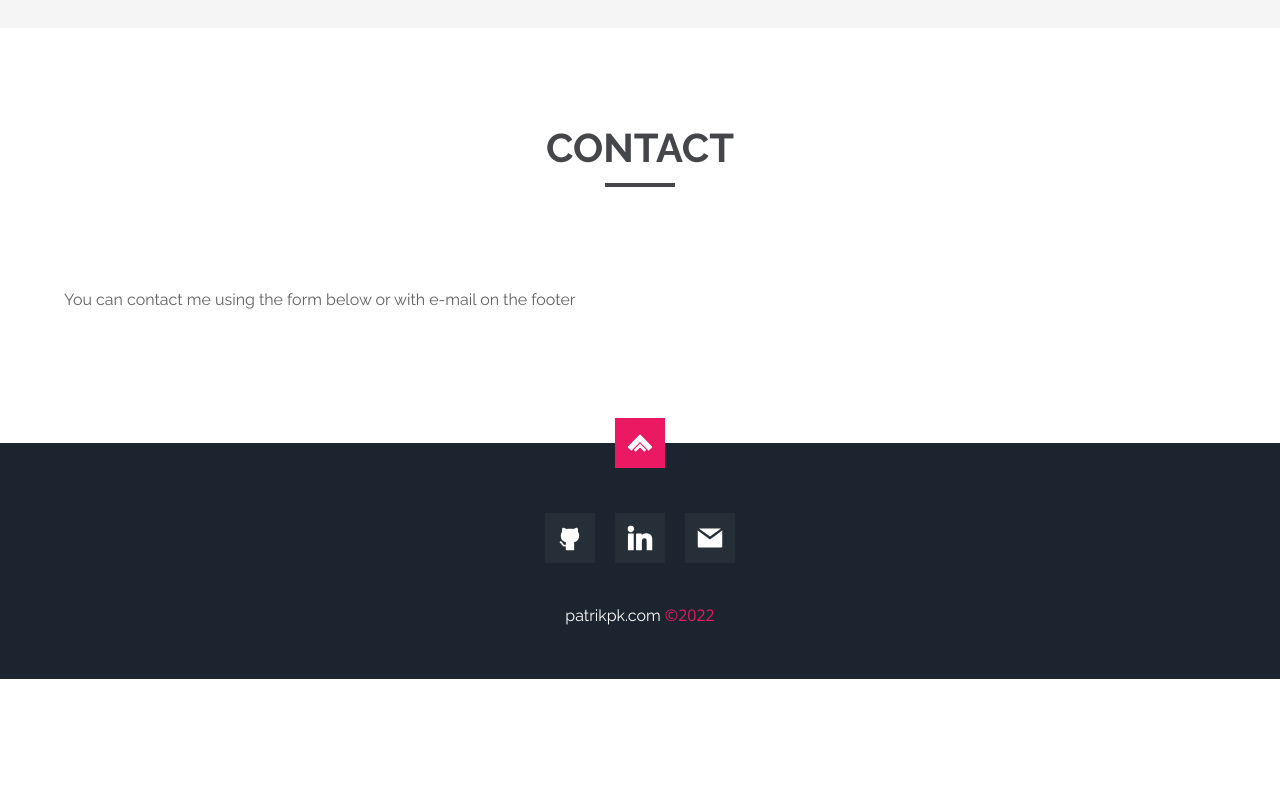
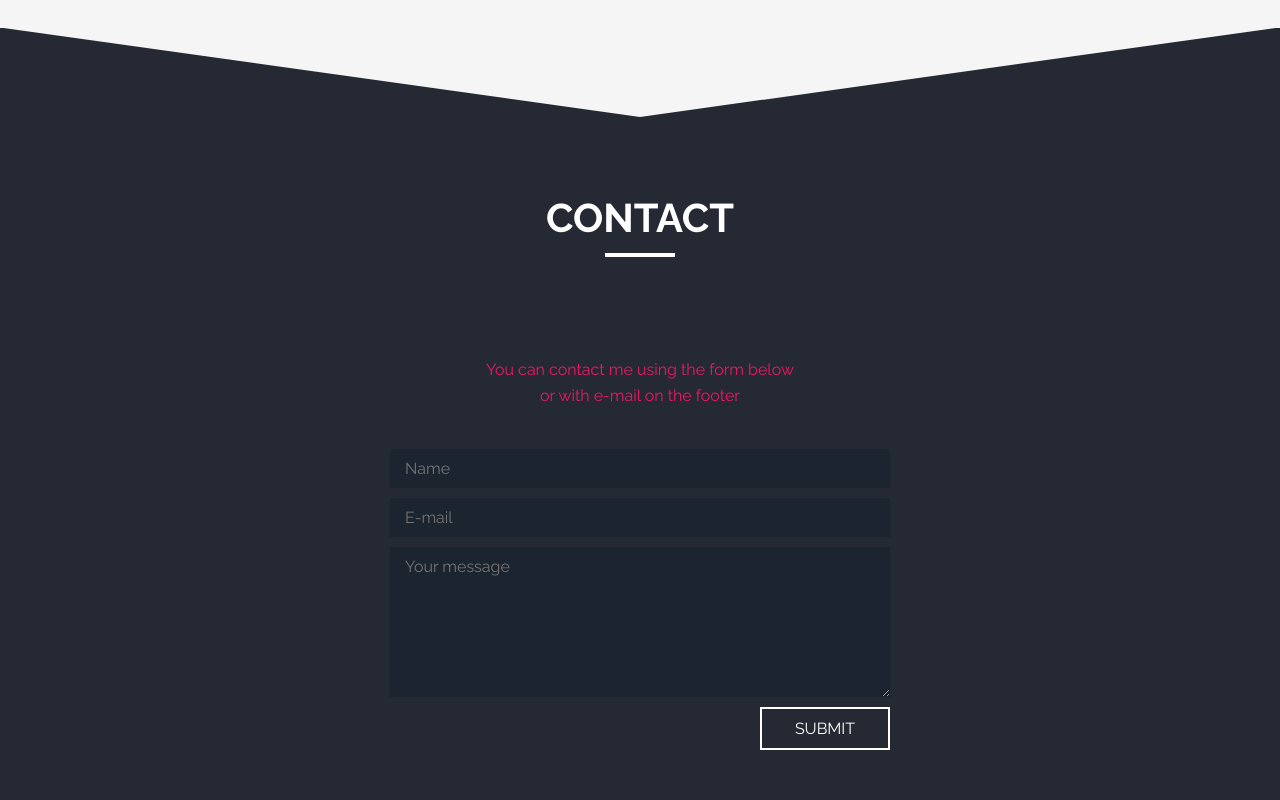
Before and after one commit to patrik-pk/patrik-pk.github.io, a React (Create React App) app: page / in a window 1280 px wide. Shown: the part 3280-4080 px from the top of the page. Before the commit the page ends 3959 px from the top, so only its background shows below. Built offline with nearby package versions, Linux system fonts and the light colour scheme.

Commit message:
contact form

```diff
--- a/package.json
+++ b/package.json
@@ -4,6 +4,7 @@
   "homepage": "https://patrik-pk.github.io",
   "private": true,
   "dependencies": {
+    "@emailjs/browser": "^3.7.0",
     "@testing-library/jest-dom": "^5.16.5",
     "@testing-library/react": "^13.4.0",
     "@testing-library/user-event": "^13.5.0",
--- a/src/components/button/button.component.tsx
+++ b/src/components/button/button.component.tsx
@@ -2,14 +2,19 @@ import React from 'react'
 import './button.style.scss'
 
 interface ButtonProps {
+  type?: 'button' | 'submit' | 'reset'
   content: React.ReactNode | string
   className?: string
   handleClick?: () => void
 }
 
-const Button = ({ content, className, handleClick }: ButtonProps) => {
+const Button = ({ content, className, handleClick, type }: ButtonProps) => {
   return (
-    <button className={`button ${className}`} onClick={handleClick}>
+    <button
+      type={type ? type : 'button'}
+      className={`button ${className}`}
+      onClick={handleClick}
+    >
       {content}
     </button>
   )
--- a/src/components/contact/contact.component.tsx
+++ b/src/components/contact/contact.component.tsx
@@ -1,16 +1,106 @@
-import React from 'react'
+import React, { useState, useRef } from 'react'
+import emailjs from '@emailjs/browser'
 import './contact.style.scss'
 
 import SectionTitle from '../section-title/section-title.component'
+import Button from '../button/button.component'
+import Spinner from '../spinner/spinner.component'
 
 const Contact = () => {
+  const formRef = useRef<HTMLFormElement>(null)
+  const [loading, setLoading] = useState<boolean>(false)
+  const [formStatus, setFormStatus] = useState<'success' | 'error' | null>(null)
+
+  const onSubmit = (e: React.FormEvent<HTMLFormElement>) => {
+    if (!formRef.current || loading) {
+      return
+    }
+
+    e.preventDefault()
+    setLoading(true)
+    setFormStatus(null)
+
+    emailjs
+      .sendForm(
+        'service_1ngpdqs',
+        'template_uvfvkja',
+        formRef.current,
+        'bh5Vv9Fi0k4CDFIDd'
+      )
+      .then(r => {
+        console.log('contact form success', r)
+
+        if (formRef.current) {
+          formRef.current.reset()
+        }
+
+        setLoading(false)
+        setFormStatus('success')
+      })
+      .catch(e => {
+        console.log('contact form error', e)
+        setLoading(false)
+        setFormStatus('error')
+      })
+
+    // setFormData(initialFormData)
+  }
+
   return (
     <section className='contact section' id='contact'>
+      <div className='contact-clip'></div>
+
       <div className='container'>
         <SectionTitle content='Contact' />
         <main className='contact-main'>
           <p className='contact-main-text'>
-            You can contact me using the form below or with e-mail on the footer
+            You can contact me using the form below <br /> or with e-mail on the
+            footer
+          </p>
+
+          <form
+            className='contact-main-form'
+            onSubmit={e => onSubmit(e)}
+            ref={formRef}
+          >
+            {loading && <Spinner />}
+
+            <input
+              className='contact-main-form-input'
+              // value={formData.name}
+              type='text'
+              name='name'
+              placeholder='Name'
+              required
+              // onChange={handleChange}
+            />
+            <input
+              className='contact-main-form-input'
+              type='email'
+              name='email'
+              placeholder='E-mail'
+              required
+            />
+            <textarea
+              className='contact-main-form-textarea'
+              name='message'
+              placeholder='Your message'
+              required
+            />
+
+            <Button
+              className={'contact-main-form-submit'}
+              content={'Submit'}
+              type='submit'
+            />
+          </form>
+
+          <p className={`contact-main-result ${formStatus ? 'active' : ''}`}>
+            {formStatus
+              ? formStatus == 'success'
+                ? 'E-mail successfully sent'
+                : 'Failed to send e-mail'
+              : ''}
           </p>
         </main>
       </div>
--- a/src/components/contact/contact.style.scss
+++ b/src/components/contact/contact.style.scss
@@ -1 +1,92 @@
 @import '../../variables.scss';
+
+.contact {
+  position: relative;
+  background: #252934;
+
+  .section-title {
+    color: white;
+  }
+
+  .section-title-underline {
+    background: white;
+  }
+}
+
+.contact-clip {
+  position: absolute;
+  top: -1px;
+  left: 50%;
+  transform: translateX(-50%);
+  width: 100%;
+  height: 100px;
+  background: #f5f5f5;
+  clip-path: polygon(50% 100%, 0 0, 100% 0);
+
+  @include uw {
+    height: 7vw;
+  }
+}
+
+.contact-main {
+  position: relative;
+}
+
+.contact-main-text {
+  text-align: center;
+  color: $pink;
+}
+
+.contact-main-form {
+  position: relative;
+  display: flex;
+  flex-direction: column;
+  width: 100%;
+  max-width: 500px;
+  margin-top: 40px;
+  margin-left: auto;
+  margin-right: auto;
+}
+
+.contact-main-form-input,
+.contact-main-form-textarea {
+  padding: 10px 15px;
+  font-size: 16px;
+  background: #1b242f;
+  color: white;
+}
+
+.contact-main-form-input {
+  width: 100%;
+  margin-bottom: 10px;
+}
+
+.contact-main-form-textarea {
+  width: 100% !important;
+  resize: vertical;
+  min-height: 150px;
+  max-height: 300px;
+}
+
+.contact-main-form-submit {
+  width: 130px;
+  margin-top: 10px;
+  margin-left: auto;
+  text-transform: uppercase;
+  font-size: 16px;
+}
+
+.contact-main-result {
+  height: 20px;
+  margin-top: 10px;
+  text-align: center;
+  color: $pink;
+  visibility: hidden;
+  opacity: 0;
+  transition: 300ms all;
+
+  &.active {
+    visibility: visible;
+    opacity: 1;
+  }
+}
--- a/src/components/header/header.style.scss
+++ b/src/components/header/header.style.scss
@@ -1,7 +1,6 @@
 .header {
   position: relative;
-  min-width: 100vw;
-  max-width: 100vw;
+  width: 100%;
   min-height: 100vh;
   max-height: 100vh;
   background: #333;
--- a/src/components/project/project.component.tsx
+++ b/src/components/project/project.component.tsx
@@ -16,7 +16,8 @@ const Project = ({ project }: ProjectProps) => {
       return
     }
 
-    contentRef.current.scrollTo(0, 0)
+    // BUG: Unhovering project causes nav link/button scroll to get stuck
+    // contentRef.current.scrollTo(0, 0)
   }
 
   return (
--- /dev/null
+++ b/src/components/spinner/spinner.component.tsx
@@ -0,0 +1,12 @@
+import React from 'react'
+import './spinner.style.scss'
+
+const Spinner = () => {
+  return (
+    <div className='spinner-container'>
+      <div className='spinner'></div>
+    </div>
+  )
+}
+
+export default Spinner
--- /dev/null
+++ b/src/components/spinner/spinner.style.scss
@@ -0,0 +1,52 @@
+@import '../../variables.scss';
+
+.spinner-container {
+  position: absolute;
+  top: 50%;
+  left: 50%;
+  transform: translateX(-50%) translateY(-50%);
+  width: 100%;
+  height: 100%;
+  z-index: 2000;
+  text-align: center;
+}
+
+.spinner {
+  margin: auto;
+  border: 2px solid white;
+  /*
+  change to dotted for something cool.
+  change width to 1px for tapered bar
+  */
+  width: 32px;
+  height: 32px;
+  display: inline-block;
+  position: absolute;
+  top: 45%;
+  border-radius: 50%;
+  border-right: 2px solid $pink;
+  text-align: center;
+  animation-name: spin;
+  animation-duration: 900ms;
+  animation-iteration-count: infinite;
+  /*animation-timing-function: linear; /*linear spin */
+  animation-timing-function: cubic-bezier(0.53, 0.21, 0.29, 0.67);
+}
+@-webkit-keyframes spin {
+  0% {
+    -webkit-transform: rotate(0deg);
+  }
+  /*50% {width:24px;height:24px} /*shrinking effect*/
+  100% {
+    -webkit-transform: rotate(360deg);
+  }
+}
+@keyframes spin {
+  0% {
+    -webkit-transform: rotate(0deg);
+  }
+  /*50% {width:24px;height:24px} /*shrinking effect*/
+  100% {
+    -webkit-transform: rotate(360deg);
+  }
+}
--- a/src/style.scss
+++ b/src/style.scss
@@ -1,14 +1,13 @@
 @import './variables.scss';
 
 .app {
-  min-width: 100vw;
-  max-width: 100vw;
-
   // padding-top: calc(70px + 30px);
   &,
   a,
   p,
-  button {
+  button,
+  input,
+  textarea {
     font-family: 'Raleway', sans-serif;
   }
 
@@ -36,21 +35,44 @@
 }
 
 .section {
+  $section-pt: 100px;
+  $section-pt-lg: 90px;
+  $section-pt-md: 75px;
+  $section-pt-sm: 50px;
+
   padding-top: 100px;
   padding-bottom: 130px;
 
+  &.contact {
+    $contact-additional-padding: 70px;
+
+    padding-top: calc($section-pt + $contact-additional-padding);
+
+    @include lg {
+      padding-top: calc($section-pt-lg + $contact-additional-padding);
+    }
+
+    @include md {
+      padding-top: calc($section-pt-md + $contact-additional-padding);
+    }
+
+    @include sm {
+      padding-top: calc($section-pt-sm + $contact-additional-padding);
+    }
+  }
+
   @include lg {
-    padding-top: 90px;
+    padding-top: $section-pt-lg;
     padding-bottom: 120px;
   }
 
   @include md {
-    padding-top: 75px;
+    padding-top: $section-pt-md;
     padding-bottom: 100px;
   }
 
   @include sm {
-    padding-top: 50px;
+    padding-top: $section-pt-sm;
     padding-bottom: 70px;
   }
 }
```
Also changed, not shown: 1 other file (tests, documents, lock files or other folders).
